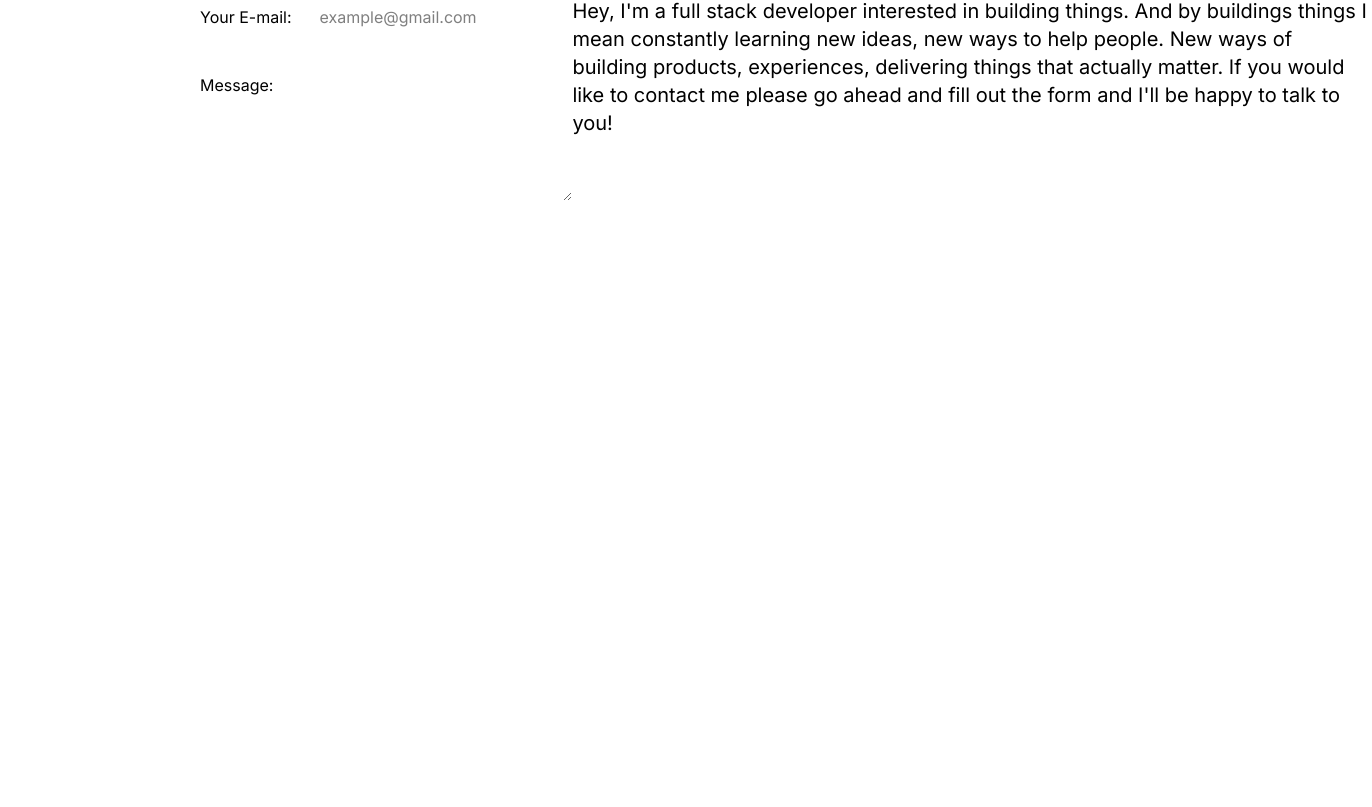
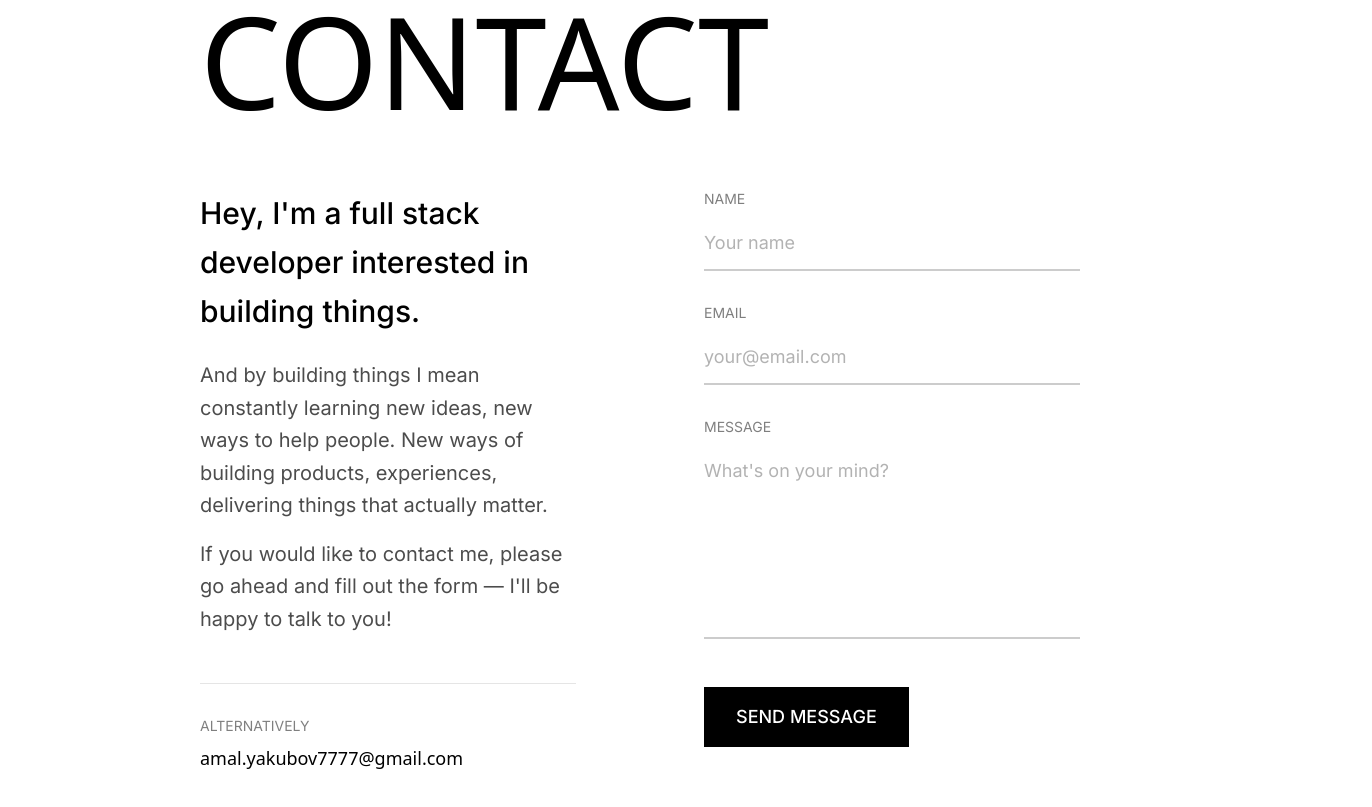
Before and after one commit to amalyakubov/portfolio, a SvelteKit app: page /contact in a window 1280 px wide. Shown: the part 243-1050 px from the top of the page, 1372 px wide, since content can reach past the window. Before the commit the page ends 800 px from the top, so only its background shows below. Built offline with nearby package versions, Linux system fonts and the light colour scheme.

Commit message:
feat: create a contact page

```diff
--- a/src/routes/contact/+page.svelte
+++ b/src/routes/contact/+page.svelte
@@ -1,35 +1,137 @@
 <script lang="ts">
+  let email = $state('');
+  let name = $state('');
+  let message = $state('');
+  let isSubmitting = $state(false);
+  let submitted = $state(false);
+
+  async function handleSubmit(e: Event) {
+    e.preventDefault();
+    isSubmitting = true;
+
+    // Simulate form submission - replace with your actual endpoint
+    await new Promise((resolve) => setTimeout(resolve, 1000));
+
+    submitted = true;
+    isSubmitting = false;
+  }
 </script>
 
-<div class="pageContainer flex flex-row pt-40 justify-between">
-  <div class="flex flex-col contactForm bg-white">
-    <form class="flex flex-col">
-      <div class="flex text-md font-['Inter']">
-        <label for="email" class="pr-3 self-center">Your E-mail:</label>
+<div class="pt-40 pb-20">
+  <h1 class="text-7xl lg:text-9xl font-medium pb-16">CONTACT</h1>
+
+  <div class="flex flex-col lg:flex-row gap-20 lg:gap-32">
+    <!-- Introduction Text -->
+    <div class="lg:w-1/2">
+      <p class="text-2xl lg:text-3xl font-medium leading-relaxed">
+        Hey, I'm a full stack developer interested in building things.
+      </p>
+      <p class="text-lg lg:text-xl text-black/70 mt-6 leading-relaxed">
+        And by building things I mean constantly learning new ideas, new ways to
+        help people. New ways of building products, experiences, delivering
+        things that actually matter.
+      </p>
+      <p class="text-lg lg:text-xl text-black/70 mt-4 leading-relaxed">
+        If you would like to contact me, please go ahead and fill out the form —
+        I'll be happy to talk to you!
+      </p>
+
+      <div class="mt-12 pt-8 border-t border-black/10">
+        <p class="text-sm text-black/50 font-['Inter']">ALTERNATIVELY</p>
+        <a
+          href="mailto:amal.yakubov7777@gmail.com"
+          class="text-lg mt-2 inline-block hover:underline underline-offset-4 transition-all"
+        >
+          amal.yakubov7777@gmail.com
+        </a>
+      </div>
+    </div>
+
+    <!-- Contact Form -->
+    <div class="lg:w-1/2">
+      {#if submitted}
+        <div class="py-12">
+          <p class="text-3xl font-medium">Message sent</p>
+          <p class="text-lg text-black/70 mt-4">
+            Thanks for reaching out! I'll get back to you soon.
+          </p>
+          <button
+            onclick={() => {
+              submitted = false;
+              email = '';
+              name = '';
+              message = '';
+            }}
+            class="mt-8 text-lg underline underline-offset-4 hover:text-black/70 transition-colors"
+          >
+            Send another message
+          </button>
+        </div>
+      {:else}
+        <form
+          onsubmit={handleSubmit}
+          class="flex flex-col gap-8 font-['Inter']"
+        >
+          <!-- Name Field -->
+          <div class="flex flex-col gap-2">
+            <label for="name" class="text-sm text-black/50">NAME</label>
             <input
-          class="px-4 py-2 text-md focus:outline-0 placeholder:text-black/50 text-black/50"
-          type="email"
-          id="fEmail"
-          name="fEmail"
-          placeholder="example@gmail.com"
+              type="text"
+              id="name"
+              name="name"
+              bind:value={name}
+              required
+              placeholder="Your name"
+              class="w-full py-3 text-lg bg-transparent border-b-2 border-black/20
+                     focus:border-black focus:outline-none transition-colors
+                     placeholder:text-black/30"
             />
           </div>
-      <div class=" flex text-md font-['Inter'] pt-9">
-        <label for="message" class="text-md font-['Inter'] pr-3">Message:</label
-        >
+
+          <!-- Email Field -->
+          <div class="flex flex-col gap-2">
+            <label for="email" class="text-sm text-black/50">EMAIL</label>
+            <input
+              type="email"
+              id="email"
+              name="email"
+              bind:value={email}
+              required
+              placeholder="your@email.com"
+              class="w-full py-3 text-lg bg-transparent border-b-2 border-black/20
+                     focus:border-black focus:outline-none transition-colors
+                     placeholder:text-black/30"
+            />
+          </div>
+
+          <!-- Message Field -->
+          <div class="flex flex-col gap-2">
+            <label for="message" class="text-sm text-black/50">MESSAGE</label>
             <textarea
-          class="focus:outline-0 px-9 pb-20 text-black/50"
               id="message"
               name="message"
+              bind:value={message}
+              required
+              rows="6"
+              placeholder="What's on your mind?"
+              class="w-full py-3 text-lg bg-transparent border-b-2 border-black/20
+                     focus:border-black focus:outline-none transition-colors resize-none
+                     placeholder:text-black/30"
             ></textarea>
           </div>
+
+          <!-- Submit Button -->
+          <button
+            type="submit"
+            disabled={isSubmitting}
+            class="mt-4 py-4 px-8 text-lg font-medium bg-black text-white
+                   hover:bg-black/80 disabled:bg-black/50 disabled:cursor-not-allowed
+                   transition-all duration-200 self-start"
+          >
+            {isSubmitting ? 'SENDING...' : 'SEND MESSAGE'}
+          </button>
         </form>
+      {/if}
     </div>
-  <p class="text-xl md:min-w-200 w-min font-['Inter']">
-    Hey, I'm a full stack developer interested in building things. And by
-    buildings things I mean constantly learning new ideas, new ways to help
-    people. New ways of building products, experiences, delivering things that
-    actually matter. If you would like to contact me please go ahead and fill
-    out the form and I'll be happy to talk to you!
-  </p>
   </div>
+</div>
```
Lines whose indentation alone changed are shown as unchanged.
